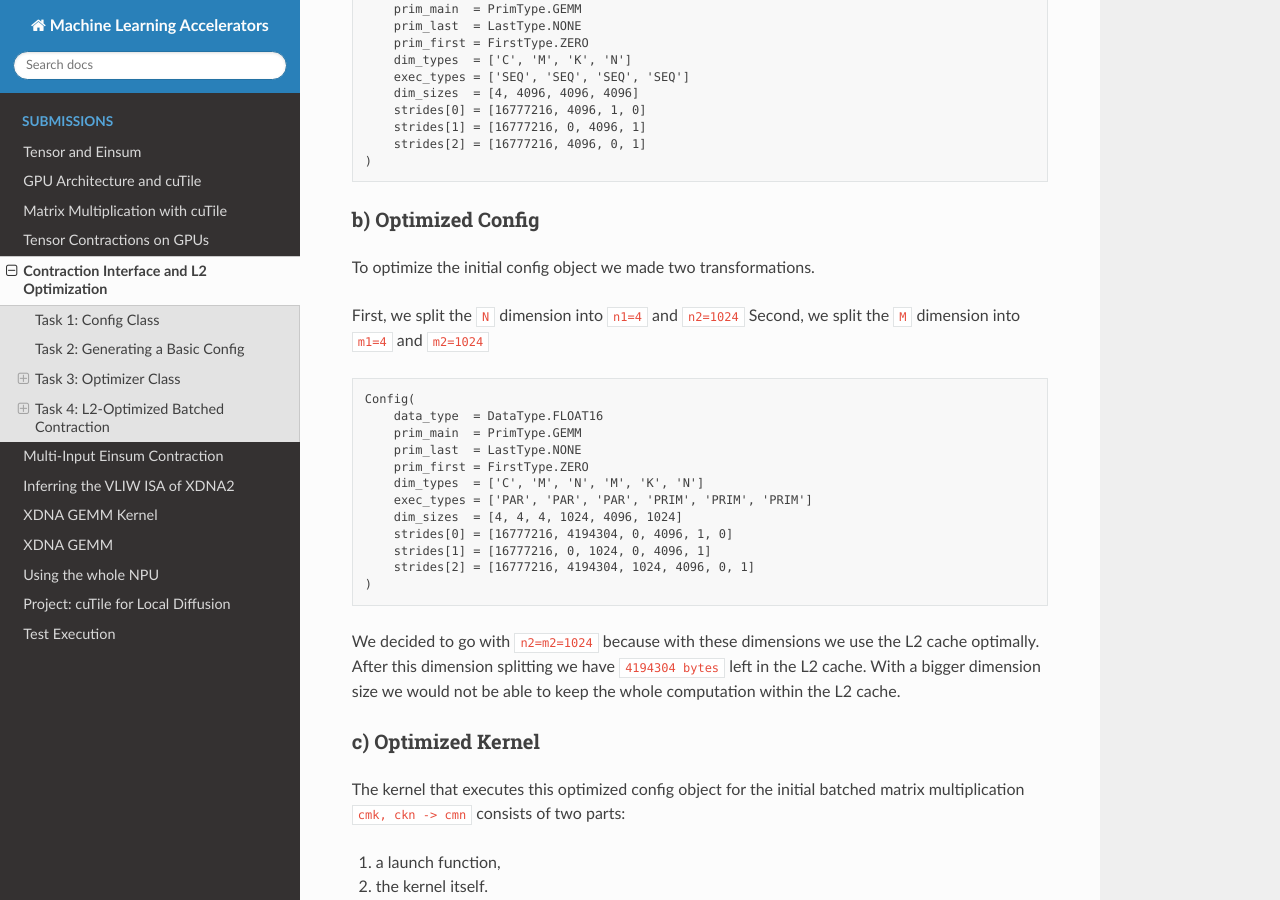
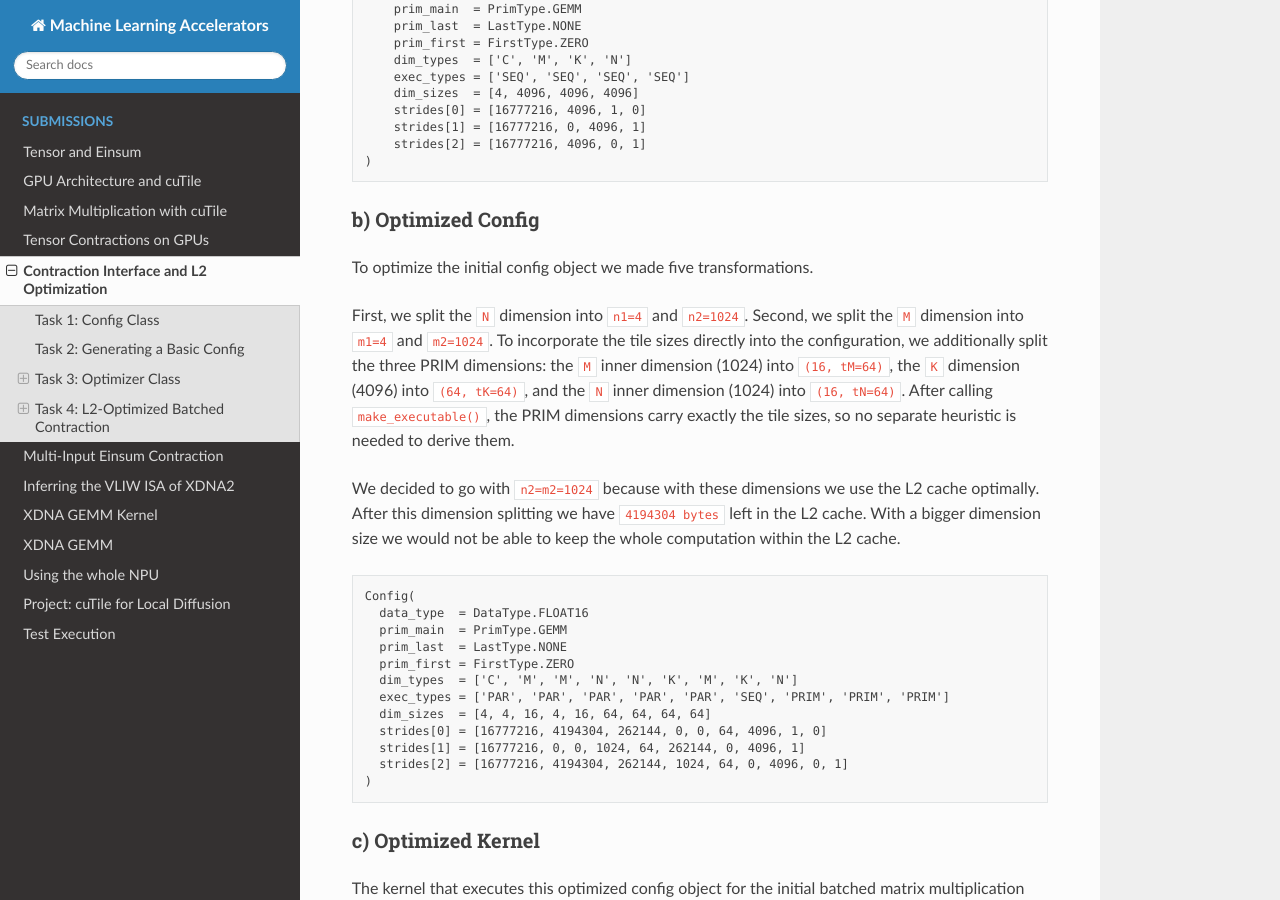
Before and after one commit to Shad00Z/machine-learning-accelerators, a Sphinx documentation site: the page built from docs/source/submissions/05_contraction_interface.rst, in a window 1280 px wide and 900 px high, scrolled down 5958 px. Built offline with Sphinx 7.4.7 and the Read the Docs theme 3.1.0, drawn with Linux system fonts in a browser that asks for light colours; some of the changed text lies outside the part shown.

```diff
--- a/docs/source/submissions/05_contraction_interface.rst
+++ b/docs/source/submissions/05_contraction_interface.rst
@@ -215,8 +215,8 @@ We verify the new execution types with the :ref:`verify <verification>` function
 .. literalinclude:: ../../../src/assignments/assignment_05/optimizer.py
     :language: py
     :linenos:
-    :lines: 197-205
-    :caption: `Exec types: PAR assignments`
+    :lines: 208-215
+    :caption: `Exec types: SEQ and PRIM reordering`
 
 .. _verification:
 
@@ -230,12 +230,12 @@ e) Verification
 The ``verify`` function checks the executability of the config object.
 We perform several checks in order to guarantee that a config object is executable.
 
-First, we verify that no dimensiony of type ``K`` has the ``PAR`` execution type assigned.
+First, we verify that no dimension of type ``K`` has the ``PAR`` execution type assigned.
 
 .. literalinclude:: ../../../src/assignments/assignment_05/optimizer.py
     :language: py
     :linenos:
-    :lines: 217-221
+    :lines: 228-233
     :caption: `Verify: No PAR assignments for K types`
 
 Then we verify the dimension order.
@@ -281,29 +281,32 @@ For the batched matrix multiplication ``cmk, ckn -> cmn`` our ``generate_config`
 b) Optimized Config
 ^^^^^^^^^^^^^^^^^^^
 
-To optimize the initial config object we made two transformations.
+To optimize the initial config object we made five transformations.
 
-First, we split the ``N`` dimension into ``n1=4`` and ``n2=1024``
-Second, we split the ``M`` dimension into ``m1=4`` and ``m2=1024``
+First, we split the ``N`` dimension into ``n1=4`` and ``n2=1024``.
+Second, we split the ``M`` dimension into ``m1=4`` and ``m2=1024``.
+To incorporate the tile sizes directly into the configuration, we additionally split the three PRIM dimensions:
+the ``M`` inner dimension (1024) into ``(16, tM=64)``, the ``K`` dimension (4096) into ``(64, tK=64)``, and the ``N`` inner dimension (1024) into ``(16, tN=64)``.
+After calling ``make_executable()``, the PRIM dimensions carry exactly the tile sizes, so no separate heuristic is needed to derive them.
+
+We decided to go with ``n2=m2=1024`` because with these dimensions we use the L2 cache optimally.
+After this dimension splitting we have ``4194304 bytes`` left in the L2 cache.
+With a bigger dimension size we would not be able to keep the whole computation within the L2 cache.
 
 .. code-block:: text
 
     Config(
-        data_type  = DataType.FLOAT16
-        prim_main  = PrimType.GEMM
-        prim_last  = LastType.NONE
-        prim_first = FirstType.ZERO
-        dim_types  = ['C', 'M', 'N', 'M', 'K', 'N']
-        exec_types = ['PAR', 'PAR', 'PAR', 'PRIM', 'PRIM', 'PRIM']
-        dim_sizes  = [4, 4, 4, 1024, 4096, 1024]
-        strides[0] = [16777216, 4194304, 0, 4096, 1, 0]
-        strides[1] = [16777216, 0, 1024, 0, 4096, 1]
-        strides[2] = [16777216, 4194304, 1024, 4096, 0, 1]
+      data_type  = DataType.FLOAT16
+      prim_main  = PrimType.GEMM
+      prim_last  = LastType.NONE
+      prim_first = FirstType.ZERO
+      dim_types  = ['C', 'M', 'M', 'N', 'N', 'K', 'M', 'K', 'N']
+      exec_types = ['PAR', 'PAR', 'PAR', 'PAR', 'PAR', 'SEQ', 'PRIM', 'PRIM', 'PRIM']
+      dim_sizes  = [4, 4, 16, 4, 16, 64, 64, 64, 64]
+      strides[0] = [16777216, 4194304, 262144, 0, 0, 64, 4096, 1, 0]
+      strides[1] = [16777216, 0, 0, 1024, 64, 262144, 0, 4096, 1]
+      strides[2] = [16777216, 4194304, 262144, 1024, 64, 0, 4096, 0, 1]
     )
-
-We decided to go with ``n2=m2=1024`` because with these dimensions we use the L2 cache optimally.
-After this dimension splitting we have ``4194304 bytes`` left in the L2 cache.
-With a bigger dimension size we would not be able to keep the whole computation within the L2 cache.
 
 c) Optimized Kernel
 ^^^^^^^^^^^^^^^^^^^
```
Also changed, not shown: other parts of docs/source/submissions/05_contraction_interface.rst (+9 -9 lines), src/assignments/assignment_05/resources-05/task4_k=128_heatmap.png, src/assignments/assignment_05/resources-05/task4_k=128_heatmap_ref.png, src/assignments/assignment_05/resources-05/task4_k=16_heatmap.png, src/assignments/assignment_05/resources-05/task4_k=16_heatmap_ref.png, src/assignments/assignment_05/resources-05/task4_k=32_heatmap.png, src/assignments/assignment_05/resources-05/task4_k=32_heatmap_ref.png, src/assignments/assignment_05/resources-05/task4_k=64_heatmap.png, src/assignments/assignment_05/resources-05/task4_k=64_heatmap_ref.png, 3 other files.
